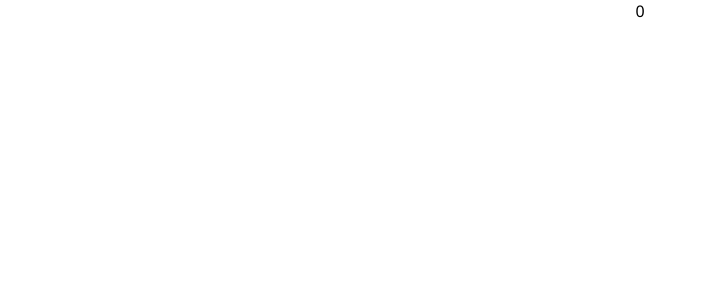
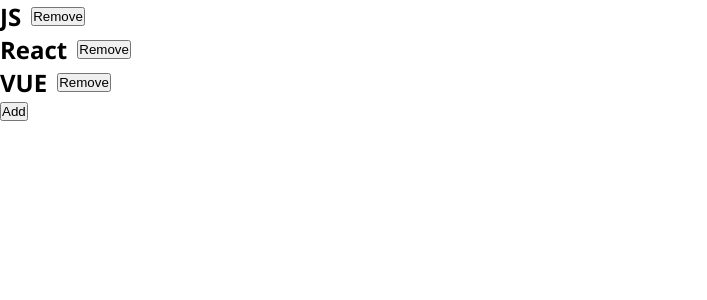
Before and after one commit to vitaliygalata1986/react-study-course_4, a React (Create React App) app: page / in a window 1280 px wide. Shown: the top 300 px of the page, without its empty margins (0-707 px from the left). Built offline with nearby package versions, Linux system fonts and the light colour scheme.

Commit message:
use useContext

```diff
--- a/src/App.css
+++ b/src/App.css
@@ -11,3 +11,9 @@
 .App .btn {
   width: auto;
 }
+
+.flex {
+  display: flex;
+  align-items: center;
+  gap: 10px;
+}
--- a/src/App.js
+++ b/src/App.js
@@ -1,27 +1,13 @@
-import { useEffect, useState } from 'react';
 import './App.css';
+import { Context } from './components/Context';
+import Books from './components/Books';
 
 function App() {
-  let [count, setCount] = useState(0);
-
-  useEffect(() => {
-    console.log('start');
-  }, [count]);
-
-  useEffect(() => {
-    const handler = () => {
-      setCount(count + 1);
-      console.log('work');
-    };
-
-    document.addEventListener('click', handler);
-
-    return () => {
-      document.removeEventListener('click', handler);
-    };
-  }, []);
-
-  return <div className="App">{count}</div>;
+  return (
+    <Context>
+      <Books />
+    </Context>
+  );
 }
 
 export default App;
--- /dev/null
+++ b/src/components/Book.jsx
@@ -0,0 +1,20 @@
+import { useContext } from 'react';
+import { CustomContext } from './Context';
+
+// function Book({ book }) {
+//   console.log(book);
+//   return <h2>{book.title}</h2>;
+// }
+
+function Book({ id, title }) {
+  const { removeBook } = useContext(CustomContext);
+
+  return (
+    <div className="flex">
+      <h2>{title}</h2>
+      <button onClick={() => removeBook(id)}>Remove</button>
+    </div>
+  );
+}
+
+export default Book;
--- /dev/null
+++ b/src/components/Books.jsx
@@ -0,0 +1,23 @@
+import { useContext } from 'react';
+import { CustomContext } from './Context';
+import Book from './Book';
+
+function Books() {
+  const { books = [], addBook } = useContext(CustomContext); // вытаскиваем из контекста books
+  const newBook = {
+    id: 4,
+    title: 'Angular',
+  };
+  return (
+    <div className="books">
+      {books.map((book) => (
+        <Book key={book.id} {...book} />
+        // <Book key={book.id} book={book} />
+      ))}
+
+      <button onClick={() => addBook(newBook)}>Add</button>
+    </div>
+  );
+}
+
+export default Books;
--- /dev/null
+++ b/src/components/Context.jsx
@@ -0,0 +1,30 @@
+import { useState, createContext } from 'react';
+export const CustomContext = createContext();
+
+export const Context = (props) => {
+  let [books, setBooks] = useState([
+    { id: 1, title: 'JS' },
+    { id: 2, title: 'React' },
+    { id: 3, title: 'VUE' },
+  ]);
+
+  const addBook = (book) => {
+    setBooks([book, ...books]);
+  };
+
+  const removeBook = (id) => {
+    setBooks(books.filter((book) => book.id !== id));
+  };
+
+  const value = {
+    books,
+    addBook,
+    removeBook,
+  };
+
+  return (
+    <CustomContext.Provider value={value}>
+      {props.children}
+    </CustomContext.Provider>
+  );
+};
```
